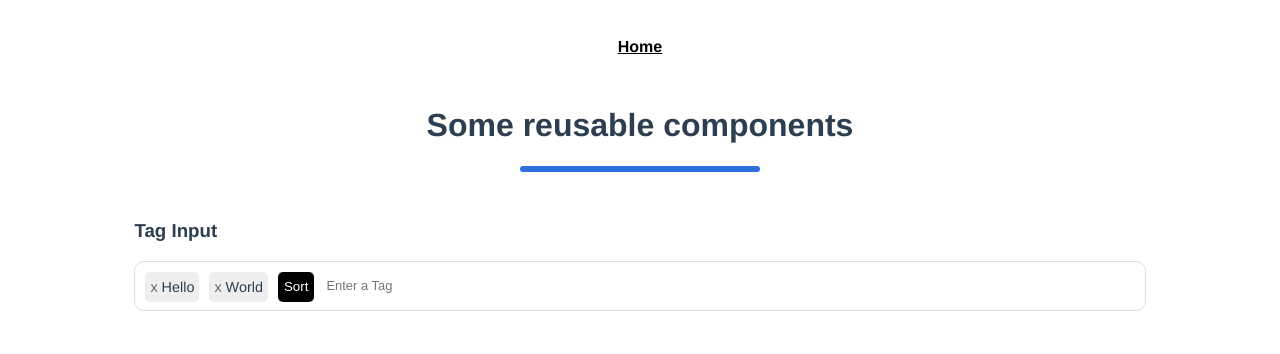
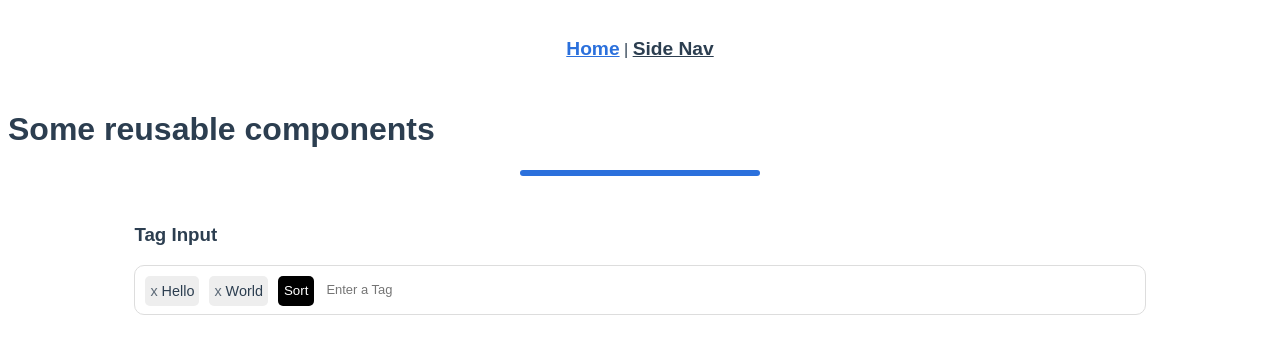
Before and after one commit to naveenbudhwal/reusable-components, a Vue app: page / in a window 1280 px wide. Shown: the top 354 px of the page. Built offline with nearby package versions, Linux system fonts and the light colour scheme.

Commit message:
Routing animations

```diff
--- a/src/App.vue
+++ b/src/App.vue
@@ -1,31 +1,60 @@
 <template>
   <div id="app">
     <div id="nav">
-      <router-link to="/">Home</router-link>
+      <router-link to="/">Home</router-link> |
+      <router-link to="/side-nav">Side Nav</router-link>
     </div>
-    <router-view/>
+    <transition name="slide-fade" mode="out-in">
+      <router-view/>
+    </transition>
   </div>
 </template>
 
 <style>
+
+/* * {
+  margin: 0;
+  padding: 0;
+} */
+
+/* -------- Trasition Styles ------- */
+
+.slide-fade-enter {
+  opacity: 0;
+  transform: translateX(50px);
+}
+
+.slide-fade-enter-active,
+.slide-fade-leave-active {
+  transition: all 0.3s ease-in-out;
+}
+
+.slide-fade-leave {
+  opacity: 0;
+  transform: translateX(-50px);
+}
+
+/* --------------------------------- */
+
 #app {
-  font-family: Avenir, Helvetica, Arial, sans-serif;
   -webkit-font-smoothing: antialiased;
   -moz-osx-font-smoothing: grayscale;
-  text-align: center;
   color: #2c3e50;
+  font-family: Noah, sans-serif;
 }
 
 #nav {
   padding: 30px;
+  text-align: center;
 }
 
 #nav a {
   font-weight: bold;
   color: #2c3e50;
+  font-size: 1.2rem;
 }
 
 #nav a.router-link-exact-active {
-  color: #000;
+  color: #2b70dc;
 }
 </style>
```
